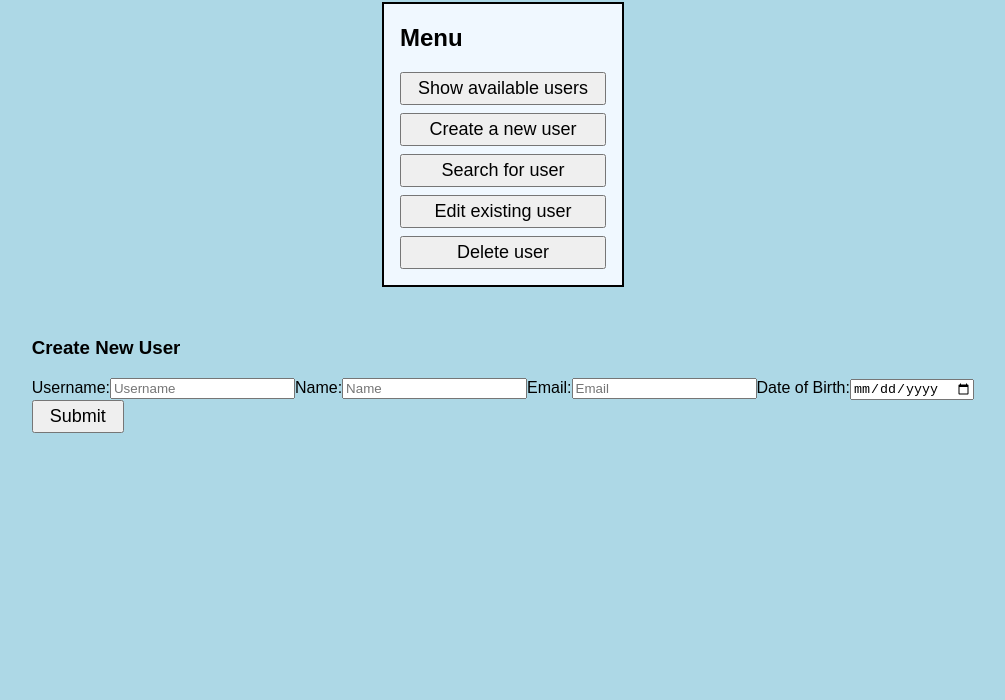
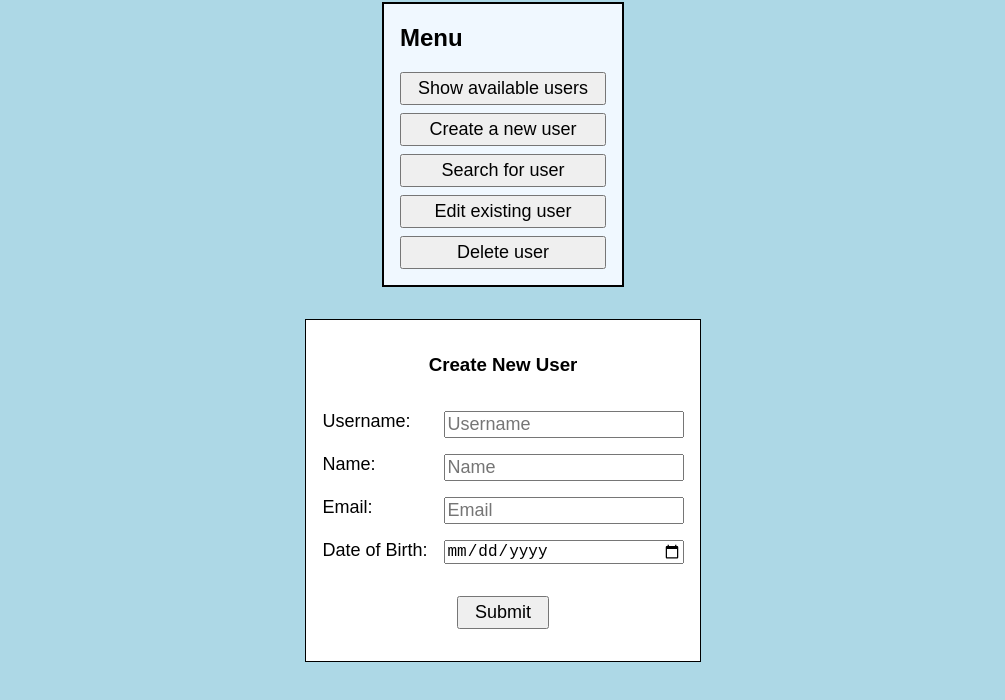
Before and after one commit to AndrewHKautuka/DevX-Session-2, a website with bundled scripts: page index.html in a window 1280 px wide. Both pictures are taken after a click on the button "Create a new user". Shown: the part 86-786 px from the top of the page, without its empty margins (137-1142 px from the left). Built offline with nearby package versions, Linux system fonts and the light colour scheme.

Commit message:
Add form styling in app.css
- Introduce styles for the user creation form, including layout, padding, and input formatting
- Implement grid layout for form inputs and enhance button spacing for improved user experience
- Define styles for form labels to ensure clear visibility and consistency

```diff
--- a/app.css
+++ b/app.css
@@ -59,3 +59,34 @@
 	border-collapse: collapse;
 	width: 100%;
 }
+
+form {
+	border: 1px solid black;
+	background-color: white;
+	width: fit-content;
+	display: flex;
+	flex-direction: column;
+	align-items: center;
+	gap: 1rem;
+	padding: 1rem;
+}
+
+#form-inputs {
+	display: grid;
+	grid-template-columns: auto auto;
+	gap: 1rem;
+	font-size: large;
+}
+
+input {
+	font-size: large;
+}
+
+form>button {
+	margin-top: 1rem;
+	margin-bottom: 1rem;
+}
+
+.form-label {
+	font-weight: 600;
+}
```
